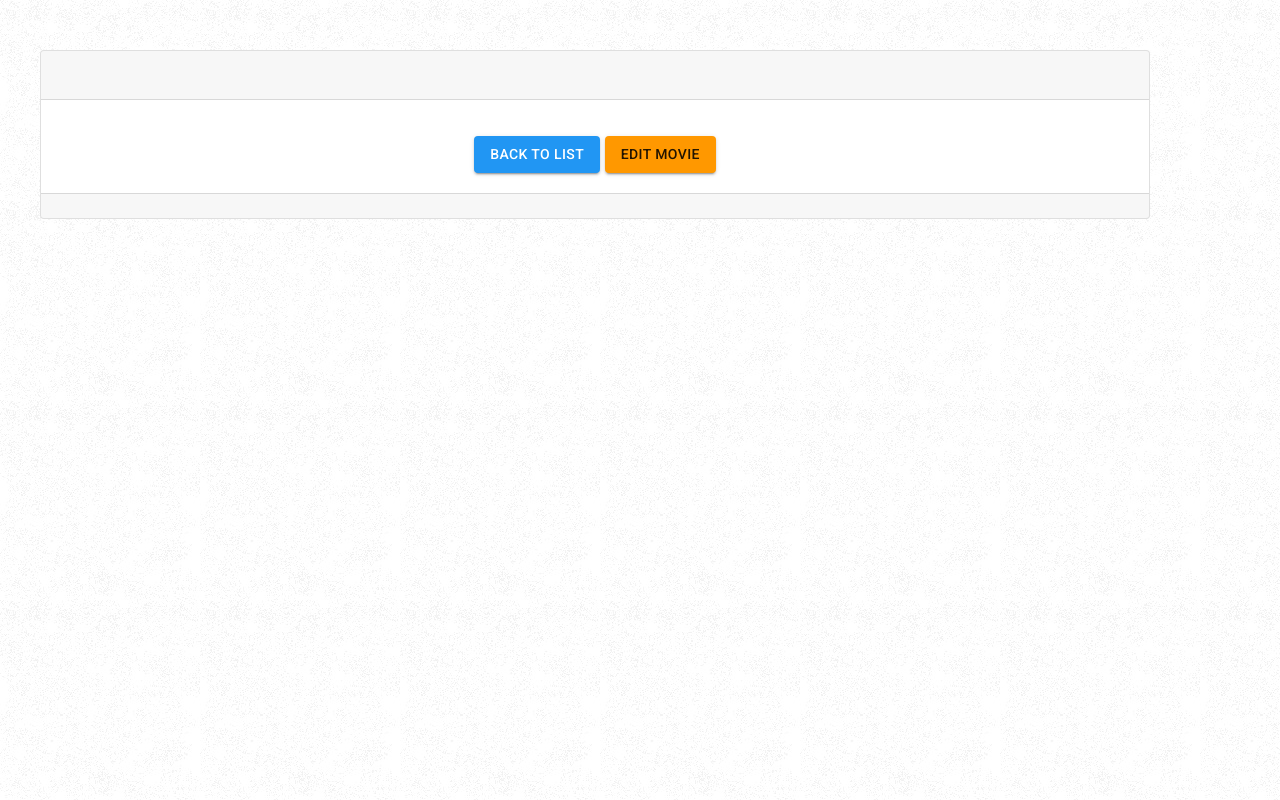
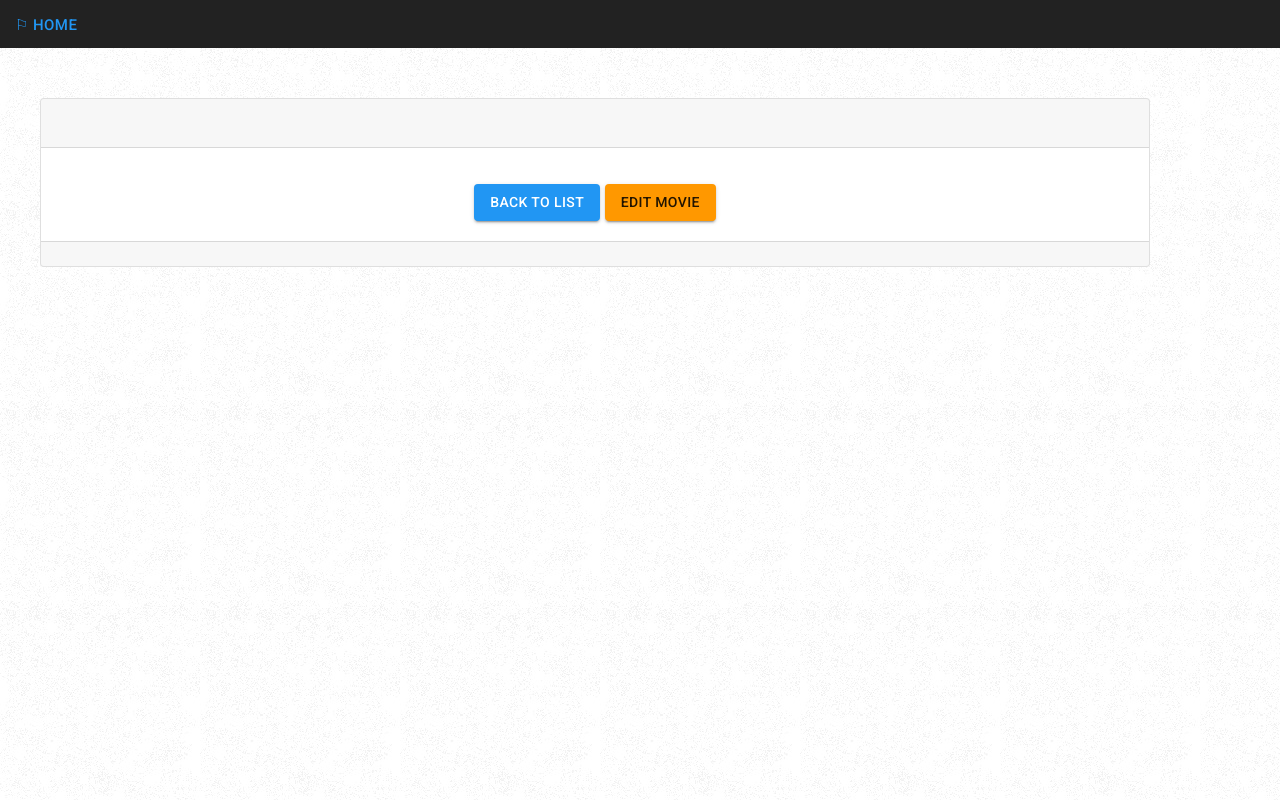
Before and after one commit to tannguyen1024/movie_db_with_sagas, a React app: page /details in a window 1280 px wide. Built offline with nearby package versions, Linux system fonts and the light colour scheme; no server answers.

Commit message:
Added Header

```diff
--- a/src/components/App/App.css
+++ b/src/components/App/App.css
@@ -3,12 +3,13 @@
 } */
 
 
-/* .App-header {
+.App-header {
   background-color: #222;
-  height: 5vh;
-  padding: 20px;
+  height: 48px;
+  padding: 4px;
   color: white;
-} */
+  font-family: "roboto";
+}
 
 /* .App-title {
   font-size: 1.5em;
--- a/src/components/App/App.js
+++ b/src/components/App/App.js
@@ -12,6 +12,7 @@ import { Container } from 'react-bootstrap';
 import MovieList from '../MovieList/MovieList';
 import Details from '../Details/Details';
 import Edit from '../Edit/Edit';
+import Header from '../Header/Header';
 
 // Material UI
 import 'typeface-roboto';
@@ -43,11 +44,13 @@ class App extends Component {
   render() {
     return (
       <MuiThemeProvider theme={myTheme}>
+        <Route path="/" component={Header} />
         <Route render={({ location }) => (
           <TransitionGroup>
             <CSSTransition key={location.key} timeout={250} classNames="fade">
 
               <Switch location={location}>
+
                   <Route exact path="/" component={MovieList} />
                   <Route path="/details" component={Details} />
                   <Route path="/edit" component={Edit} />
--- a/src/components/Details/Details.jsx
+++ b/src/components/Details/Details.jsx
@@ -15,7 +15,7 @@ class Details extends Component {
     }
 
     home = () => {
-        axios.delete(`/click`); /* Deletes the entire DETAILS database */
+        // axios.delete(`/click`); /* Deletes the entire DETAILS database */
         this.props.history.push('/'); /* Utilizes React Router to transition to home page */
     }
 
--- /dev/null
+++ b/src/components/Header/Header.jsx
@@ -0,0 +1,25 @@
+import React, {Component} from 'react';
+// import {connect} from 'react-redux';
+import { Button } from '@material-ui/core';
+
+class Header extends Component {
+
+    home = () => {
+        this.props.history.push('/')
+    }
+
+    render(){
+        return(
+            <header className="App-header">
+                <Button onClick={this.home} size="large" color="primary">⚐ HOME</Button>
+            </header>
+        )
+    }
+
+}
+
+/* Choose one of the below*/
+export default Header;
+
+// const putReduxStateOnProps = (reduxState) => ({ reduxState });
+// export default connect(putReduxStateOnProps)(Header);
--- a/src/components/MovieList/MovieList.jsx
+++ b/src/components/MovieList/MovieList.jsx
@@ -3,7 +3,7 @@ import MovieItem from '../MovieItem/MovieItem';
 import { connect } from 'react-redux';
 
 // Bootstrap
-import { Container, Card, CardColumns } from 'react-bootstrap';
+// import { Container, Card, CardColumns } from 'react-bootstrap';
 
 class MovieList extends Component {
 
```
Also changed, not shown: public/images/avatar.jpeg, src/components/App/App.scss (deleted).
